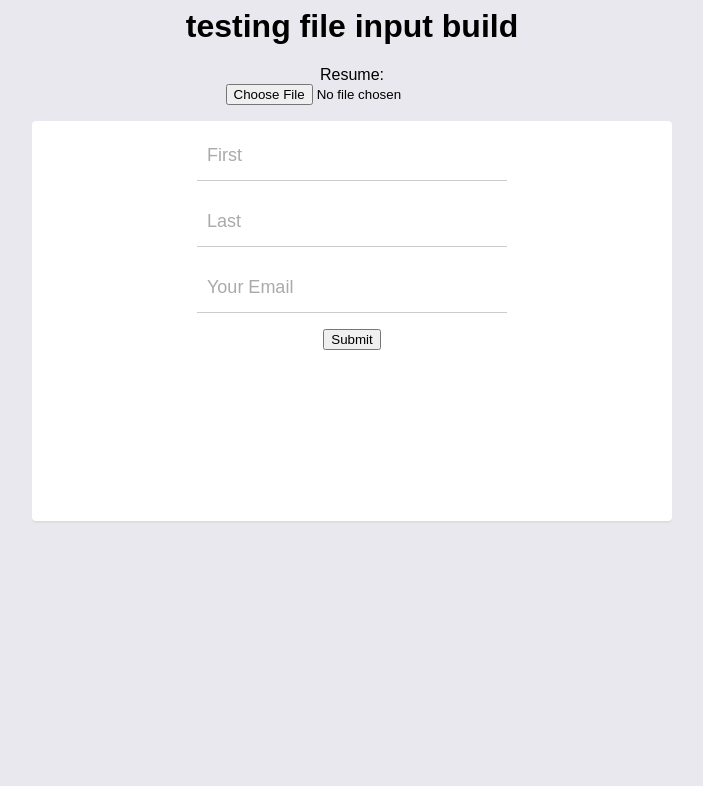
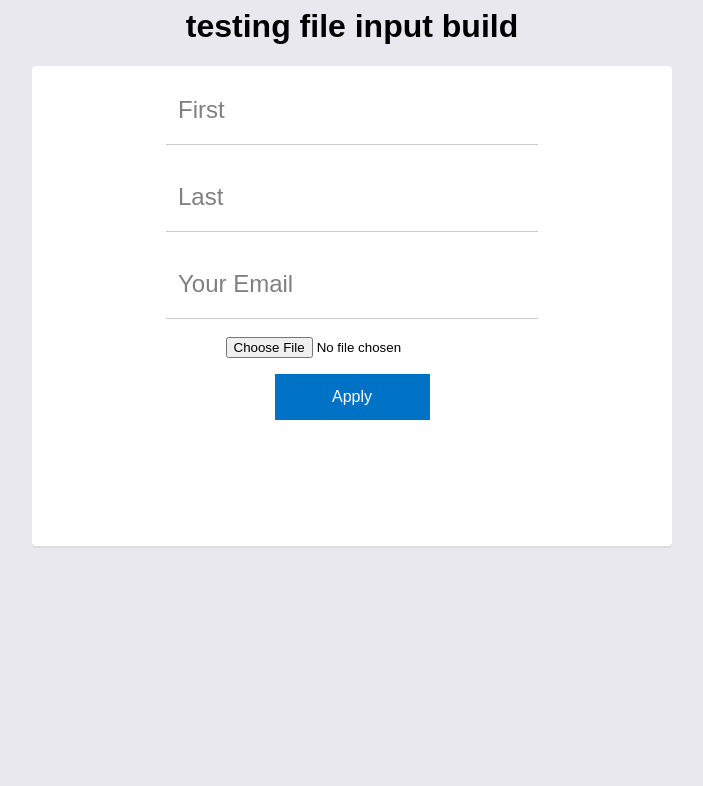
Before and after one commit to nuh1234/testsite, a PHP site: page / in a window 1280 px wide. Shown: the top 786 px of the page, without its empty margins (296-999 px from the left). Run offline with PHP 8.4, Linux system fonts and the light colour scheme.

Commit message:
Got fancy underlines to work and be centered under each text box. Will work on beautifying for submission buttons next

```diff
--- a/index.php
+++ b/index.php
@@ -8,21 +8,23 @@
   </head>
   <form id="contact" action="<?= htmlspecialchars($_SERVER["PHP_SELF"]) ?>" method="post">
     <h1>testing file input build</h1>
-      <p> Resume:<br>
-      <input type="file" name="resumeFile", accept=".pdf, .doc" value="<?= $file ?>"><br>
-      <span class="error"><?= $file_error ?></span></p>
-      <p>
       <div class="wrapper">
         <input class= "input" placeholder="First" type="text" name="firstname" value="<?= $firstname ?>">
-        <span class="underline"></span>
+        <span class="underline"></span><br>
         <span class="error"><?= $firstname_error ?></span></p>
         <p>
         <input class = "input" placeholder="Last" type="text" name="lastname" value="<?= $lastname ?>">
+        <span class="underline"></span><br>
         <span class="error"><?= $lastname_error ?></span></p>
         <p>
         <input class= "input" placeholder="Your Email" type="text" name="email" value="<?= $email ?>">
+        <span class="underline"></span><br>
         <span class="error"><?= $email_error ?></span></p>
-        <p><input type="submit" value="Submit">
+        <p>
+          <input type="file" name="resumeFile", accept=".pdf, .doc" value="<?= $file ?>"><br>
+          <span class="error"><?= $file_error ?></span></p>
+          <input type="submit" value="Apply">
+        <p>
         <div class="success"><?= $success ?></div></p>
       </div>
   </form>
--- a/main.css
+++ b/main.css
@@ -8,6 +8,7 @@ html, body {
 	color:#000;
 	background-color: #E8E8EE;
 }
+
 
 .error {
     color: red;
@@ -20,6 +21,7 @@ html, body {
     font-size: 41px;
 }
 
+
 .container {
   background-color: #D3D3D3;
   box-sizing: border-box;
@@ -30,6 +32,18 @@ html, body {
 	width:100%;
 	margin: auto;
 }
+.button {
+  background-color: green;
+  border: 1px solid #0072c6;
+  color: white;
+  position: relative;
+  width: 25%;
+  margin: 0;
+  font-family: "Arial";
+  font-size: 100%;
+  text-align: center;
+  display: inline-block;
+}
 
 .input {
   background-color: transparent;
@@ -38,18 +52,34 @@ html, body {
   color: #0072c6;
   box-sizing: border-box;
   font-family: "Arial";
-  font-size: 18px;
-  height: 50px;
+  font-size: 150%;
+  height: 15%;
   padding: 10px;
   position: relative;
-  width: 50%;
-  margin: auto;
+  width: 60%;
+  margin: 0;
+}
+input[type=submit] {
+  color: white;
+  background-color: #0072c6;
+  border: none;
+  font-family: "Arial";
+  font-size: 100%;
+  text-align: center;
+  width: 25%;
+  height: 10%;
+
+}
+input[type=text] {
+  width: 60%;
+  margin: 0;
+  padding: 12px;
 }
 *:focus {
   outline: none;
 }
 input::-webkit-input-placeholder {
-  color: #AAA;
+  color: grey;
 }
 
 input:focus::-webkit-input-placeholder {
@@ -63,22 +93,20 @@ input:focus::-webkit-input-placeholder {
   background-color: #0072c6;
   display: inline-block;
   height: 2px;
-
-  margin-top: -4px;
-  position: absolute;
-  top: 50px;
+  margin-top: 0;
+  position: relative;
   -webkit-transform: scale(0, 1);
   transform: scale(0, 1);
   -webkit-transition: all 0.2s linear;
-  transition: all 0.2s linear;
-  width: 202px;
+  transition: all 0.3s linear;
+  width: 60%;
 }
 .wrapper {
-  background-color: #FFF;
+  background-color: #FFFFFF;
   border-radius: 4px;
   box-shadow: 0px 2px 1px 0px #DDD;
   box-sizing: border-box;
-  height: 50%;
+  height: 60%;
   margin: auto;
   padding: 10px;
   top: 15%;
```
